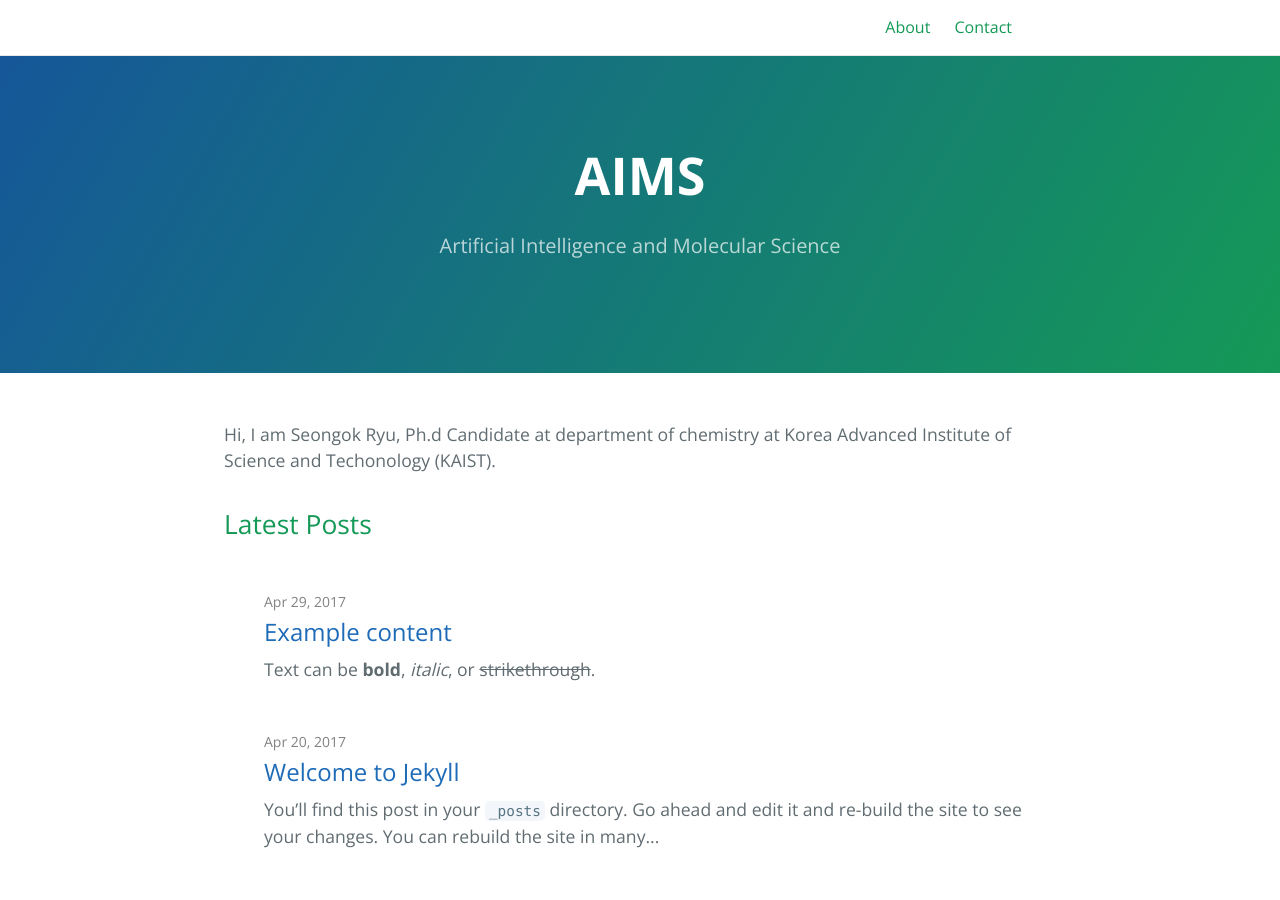
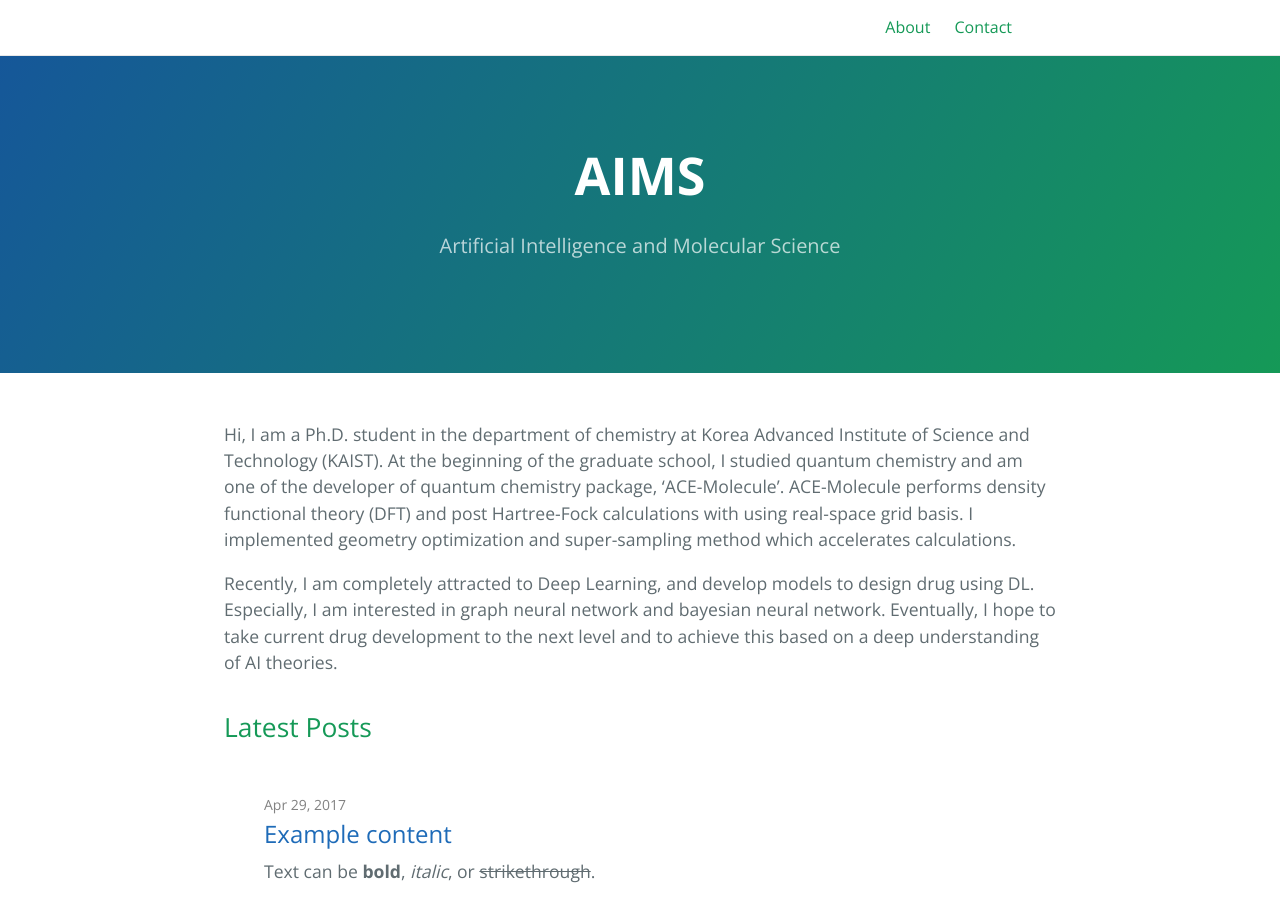
Before and after one commit to SeongokRyu/seongokryu.github.io, a Jekyll site: the page built from index.md, in a window 1280 px wide and 900 px high. Built offline with Jekyll 4.4.1, drawn with Linux system fonts in a browser that asks for light colours.

Commit message:
Update index.md

```diff
--- a/index.md
+++ b/index.md
@@ -8,4 +8,6 @@
 layout: home
 ---
 
-Hi, I am Seongok Ryu, Ph.d Candidate at department of chemistry at Korea Advanced Institute of Science and Techonology (KAIST).
+Hi, I am a Ph.D. student in the department of chemistry at Korea Advanced Institute of Science and Technology (KAIST). At the beginning of the graduate school, I studied quantum chemistry and am one of the developer of quantum chemistry package, 'ACE-Molecule'. ACE-Molecule performs density functional theory (DFT) and post Hartree-Fock calculations with using real-space grid basis. I implemented geometry optimization and super-sampling method which accelerates calculations.
+
+Recently, I am completely attracted to Deep Learning, and develop models to design drug using DL. Especially, I am interested in graph neural network and bayesian neural network. Eventually, I hope to take current drug development to the next level and to achieve this based on a deep understanding of AI theories.
```
